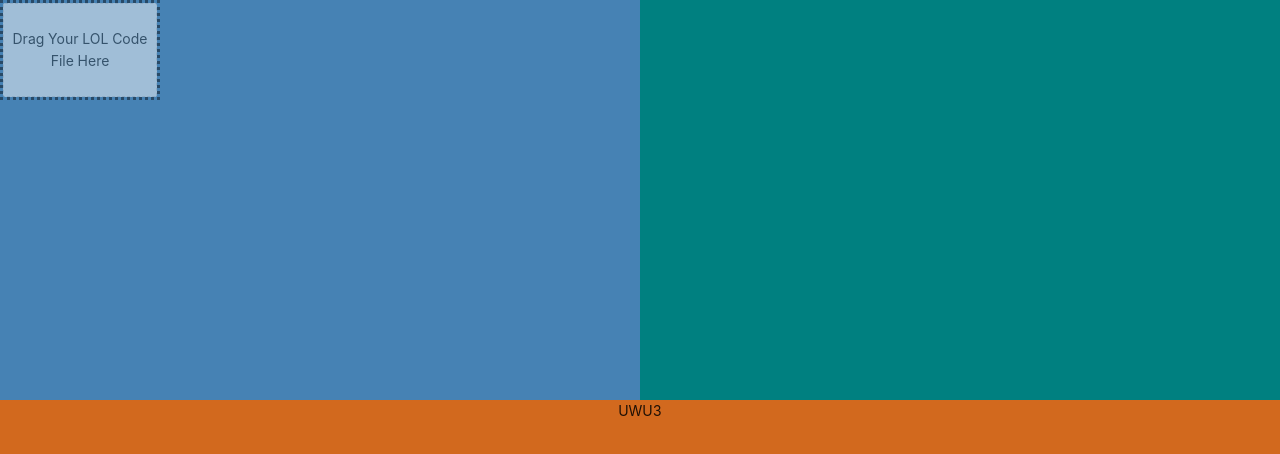
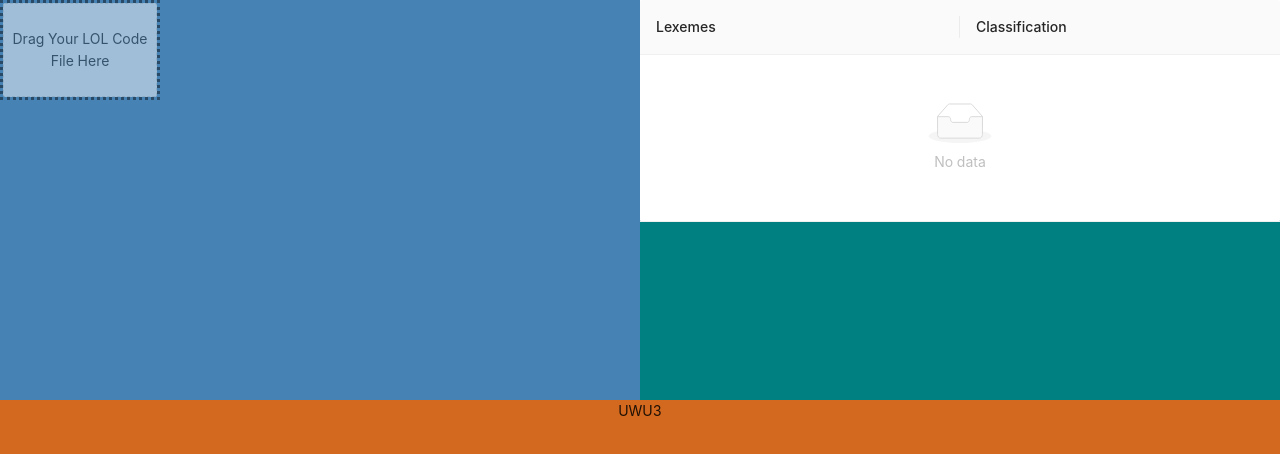
Before and after one commit to Mtlayones/lolcode-interpreter, a React (Create React App) app: page / in a window 1280 px wide. Shown: the top 454 px of the page. Built offline with nearby package versions, Linux system fonts and the light colour scheme.

Commit message:
Added: Filtered Table with no newlines

```diff
--- a/src/App.css
+++ b/src/App.css
@@ -52,3 +52,9 @@
   width: 100%;
   background-color: gray;
 }
+
+.secondFrameContent{
+  width: 100%;
+  height: 100%;
+  overflow: auto;
+}
--- a/src/App.js
+++ b/src/App.js
@@ -8,7 +8,7 @@ function App() {
   // lolText contains the text data only
   const [lolText,setLolText] = useState('')
   // lolParser will contain the parsed data
-  const [lolParser,setLolParser] = useState([])
+  const [parsedLol,setParsedLol] = useState([])
   return (
     <div className="App">
       {/* mainWrapper is the Main parent for all the components */}
@@ -18,7 +18,7 @@ function App() {
           <FirstFrame lolText = {lolText} setLolText = {setLolText}/>
 
           <div className = "secondFrame">
-            <SecondFrame setLolParser = {setLolParser} lolParser = {lolParser} lolText = {lolText} program_abs = {program_abs}/>
+            <SecondFrame setParsedLol = {setParsedLol} parsedLol = {parsedLol} lolText = {lolText} program_abs = {program_abs}/>
           </div>
 
         </div>
--- a/src/gui components/firstFrame.js
+++ b/src/gui components/firstFrame.js
@@ -4,26 +4,28 @@ import 'antd/dist/antd.css';
 import '../App.css'
 function FirstFrame (props) {
   const { Dragger } = Upload
-  const [text, setText] = useState(props.lolText)
   const [files, setfiles] = useState([])
-  const [fileProperty, setFileProperty] = useState({
+  const [fileProperty] = useState({
   name: 'file',
   multiple: false,
   accept : ".lol",
   beforeUpload(file){
+    console.log("BEFORE UPLOAD")
     readFile(file)
     return false
   },
   onChange(info){
+    console.log("Change")
     handleChange(info)
   },
   onRemove(file){
-    setText('')
+    console.log("REMOVE")
     props.setLolText('')
   }
 })
 // This Part handle changes in the file (i.e if a file is added)
 const handleChange = (info) => {
+  console.log("HANDLE CHANGE")
   let fileList = [...info.fileList];
   fileList = fileList.slice(-1);
   setfiles(fileList)
@@ -32,9 +34,11 @@ const handleChange = (info) => {
 // This part catches the file that is uploaded/dragged to the Upload field
 const readFile = async(file) => {
     const text = await file.text()
-    setText(text)
+    console.log("READ File")
     props.setLolText(text)
   }
+
+  console.log("First Frame")
 
   return (
     <div className="firstFrame">
@@ -44,7 +48,7 @@ const readFile = async(file) => {
         </Dragger>
       </div>
 
-     <p className="dragBoxContent">{text}</p>
+     <p className="dragBoxContent">{props.lolText}</p>
     </div>
   )
 }
--- a/src/gui components/secondFrame.js
+++ b/src/gui components/secondFrame.js
@@ -1,21 +1,37 @@
 import React, { useState,useEffect } from 'react';
+import { Table, Empty, Tag, Space } from 'antd'
 
 function SecondFrame(props){
+    // Title for the colums
+    const columns = [
+        {
+            title: 'Lexemes',
+            dataIndex: 'value',
+            key: 'value'
+        },
+        {
+            title: 'Classification',
+            dataIndex: 'description',
+            key: 'description'
+        }
+    ]
+
     // component on Mount
     useEffect(() => {
-        console.log(props.lolParser)
+        console.log(props.parsedLol)
     },[])
+
     // Updates the parser for every change in the text in the first frame
     useEffect(() => {
         const hello = props.program_abs(props.lolText,[],1)
-        props.setLolParser(hello[2])
-        console.log(props.lolParser)
+        const test = hello[1]
+        // filters the newlines
+        const filter = (typeof test != 'string') ? test.filter(x=> x.value != '\n') : null
+        console.log(filter)
+        props.setParsedLol(filter)
     },[props.lolText])
 
-    return(
-        <p></p>
-    )
-
+    return props.parsedLol == 0? <Empty className = "secondFrameContent"/> : <Table className = "secondFrameContent" dataSource = {props.parsedLol} columns = {columns} width = {100}    pagination = {false} sticky = {true}/>
 }
 
 export default SecondFrame
```
Also changed, not shown: 1 other file (tests, documents, lock files or other folders).
